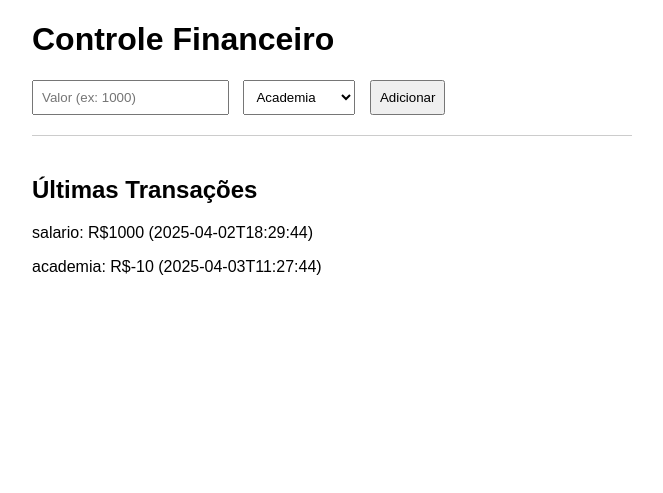
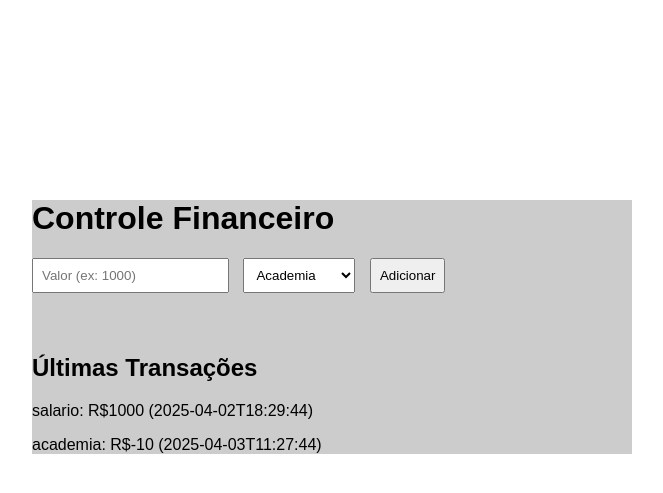
Before and after one commit to Notlima/Financas-py, a Flask app: page / in a window 1280 px wide. Shown: the top 493 px of the page, without its empty margins (308-971 px from the left). Run offline with Flask 3, Linux system fonts and the light colour scheme; data comes from the database, SQL or seed files in the repository.

Commit message:
fix: css file wasnt loading with page

```diff
--- a/app.py
+++ b/app.py
@@ -1,4 +1,4 @@
-from flask import Flask, request, jsonify, render_template
+from flask import Flask, request, jsonify, render_template, send_from_directory
 from database import db, init_app
 from models import Transaction
 from datetime import datetime
@@ -9,6 +9,10 @@ app.config['SQLALCHEMY_DATABASE_URI'] = 'sqlite:///transactions.db'
 app.config['SQLALCHEMY_TRACK_MODIFICATIONS'] = False
 
 init_app(app)
+
+@app.route('/static/<path:filename>')
+def static_files(filename):
+  return send_from_directory('static', filename)
 
 @app.route("/")
 def index():
--- a/templates/style.css
+++ b/static/style.css
@@ -1,11 +1,12 @@
 body {
   font-family: Arial, sans-serif;
-  margin: 20px;
+  margin: 200px;
 }
 
 .container {
   max-width: 600px;
   margin: 0 auto;
+  background: #ccc;
 }
 
 .form-group {
--- a/templates/index.html
+++ b/templates/index.html
@@ -2,7 +2,7 @@
 <html>
 <head>
     <title>Controle Financeiro</title>
-    <link rel="stylesheet" href="style.css">
+    <link rel="stylesheet" href="{{ url_for('static', filename='style.css') }}">
 </head>
 <body>
     <div class="container">
```
